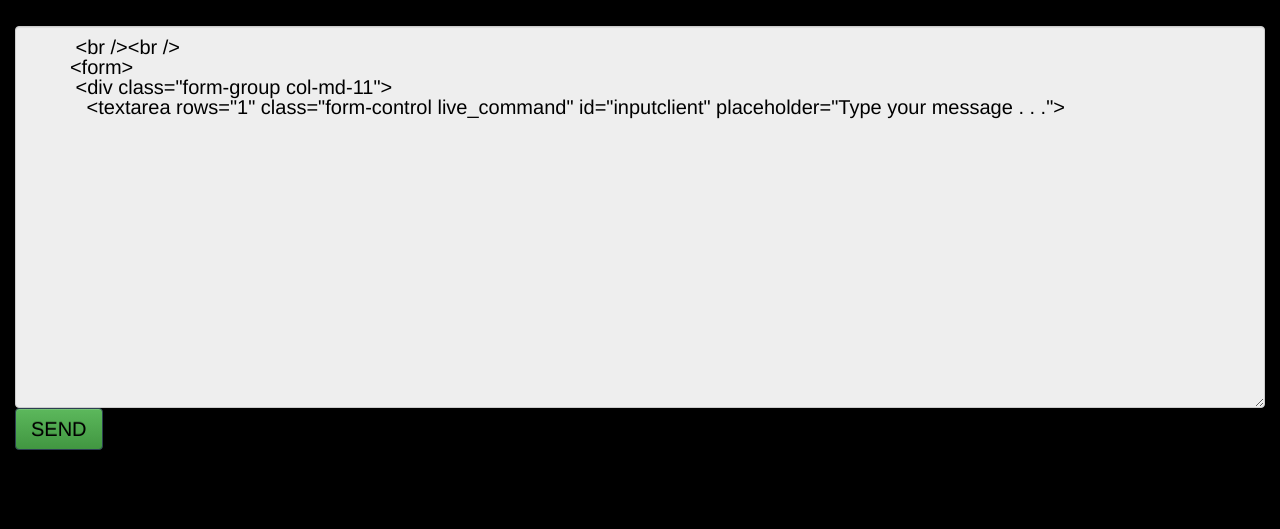
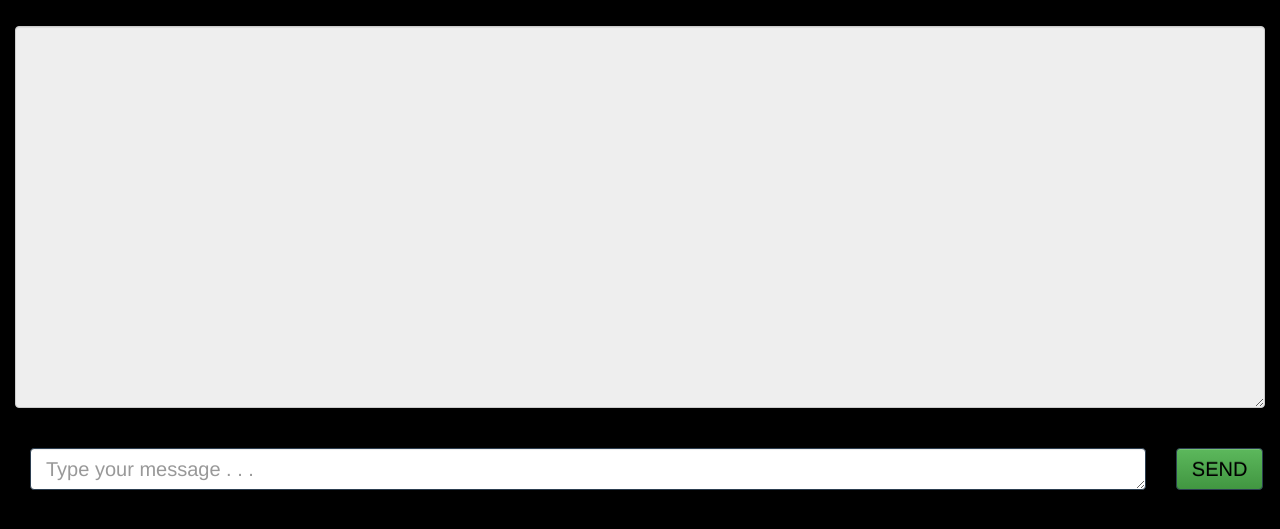
Before and after one commit to hagarwa3/chatbot, a plain HTML site: page index.html in a window 1280 px wide. Shown: the part 79-608 px from the top of the page. Drawn offline with nearby package versions, Linux system fonts and the light colour scheme.

Commit message:
Update index.html

```diff
--- a/index.html
+++ b/index.html
@@ -83,7 +83,7 @@
 </div>
 <br>
     <div class="container-fluid">
-    	<textarea rows="18" class="form-control output" id="outputmessages" readonly>
+    	<textarea rows="18" class="form-control output" id="outputmessages" readonly></textarea>
     	<br /><br />
        <form>
         <div class="form-group col-md-11">
```
